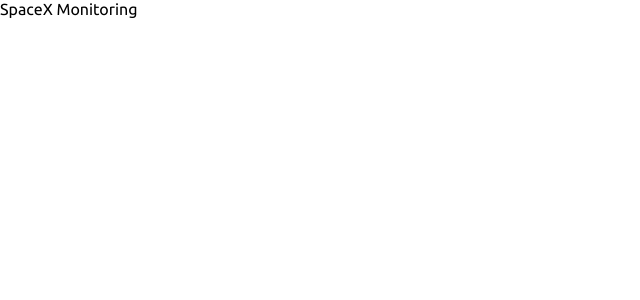
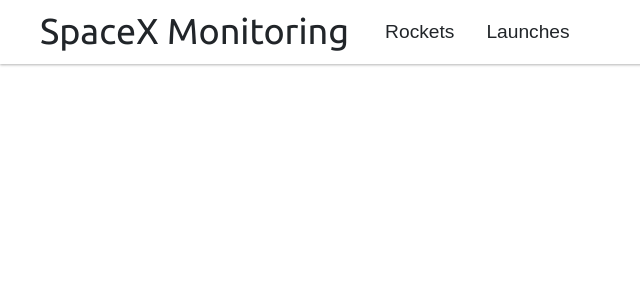
Before and after one commit to Occator/spacex-monitoring-website, a React (Create React App) app: page / in a window 1280 px wide. Shown: the top 300 px of the page, without its empty margins (0-640 px from the left). Built offline with nearby package versions, Linux system fonts and the light colour scheme; no server answers.

Commit message:
implemented Navbar with dropdown menu

```diff
--- a/src/App.css
+++ b/src/App.css
@@ -7,3 +7,106 @@
 .App {
   font-family: "Ubuntu", sans-serif;
 }
+
+/* ====================
+NavBar
+==================== */
+
+/* ### Header ### */
+
+header {
+  box-shadow: 0 1px 3px 0 rgba(0, 0, 0, 0.17), 0 1px 2px 0 rgba(0, 0, 0, 0.15);
+  color: #212529;
+}
+
+.logo {
+  text-decoration: none;
+  font-size: 2.25rem;
+  color: inherit;
+  margin-right: 20px;
+}
+
+.nav-area {
+  background-color: white;
+  display: flex;
+  /* max-width: 1200px; */
+  padding: 10px 40px;
+  /* margin: 0 auto; */
+}
+
+/* ### Navbar ### */
+nav {
+  display: flex;
+  align-items: center;
+}
+
+.menus {
+  display: flex;
+  align-items: center;
+  flex-wrap: wrap;
+  list-style: none;
+}
+.menu-items {
+  position: relative;
+  font-size: 1.5rem;
+}
+/* .menu-items a {
+  display: block;
+} */
+
+.menu-items button {
+  display: flex;
+  align-items: center;
+  color: inherit;
+  font-size: 1.2rem;
+  border: none;
+  background-color: transparent;
+  cursor: pointer;
+  width: 100%;
+  padding: 0.7rem 1rem;
+}
+
+.menu-items > a {
+  display: block;
+  font-size: 0.875rem;
+  text-align: left;
+  color: inherit;
+  padding: 0.7rem 1rem;
+  text-decoration: none;
+  border-radius: 0.3rem;
+  width: 100%;
+}
+
+.menu-items a:hover,
+.menu-items button:hover {
+  background-color: #f2f2f2;
+}
+
+/* ### Dropdown ### */
+.dropdown {
+  position: absolute;
+  right: auto;
+  left: 0;
+  box-shadow: 0 10px 15px -3px rgba(46, 41, 51, 0.08),
+    0 4px 6px -2px rgba(71, 63, 79, 0.16);
+  z-index: 9999;
+  min-width: 10rem;
+  padding: 0.5rem 0;
+  list-style: none;
+  background-color: #fff;
+  border-radius: 0.5rem;
+  display: none;
+}
+
+.dropdown.show {
+  display: block;
+  padding: 0;
+}
+
+/* ============================================================
+Landing Page / Successful launches / failed Launches
+============================================================ */
+
+/* ====================
+Rockets detail page
+==================== */
--- a/src/App.js
+++ b/src/App.js
@@ -1,7 +1,12 @@
 import "./App.css";
+import Header from "./components/NavBar/Header";
 
 function App() {
-  return <div className="App">SpaceX Monitoring</div>;
+  return (
+    <div className="App">
+      <Header />
+    </div>
+  );
 }
 
 export default App;
--- /dev/null
+++ b/src/components/NavBar/Dropdown.jsx
@@ -0,0 +1,14 @@
+import "../../App.css";
+
+export default function Dropdown(props) {
+  const { submenus, dropdown } = props;
+  return (
+    <ul className={`dropdown ${dropdown ? "show" : ""}`}>
+      {submenus.map((submenu, index) => (
+        <li className="menu-items" key={index}>
+          <a href={submenu.url}>{submenu.title}</a>
+        </li>
+      ))}
+    </ul>
+  );
+}
--- /dev/null
+++ b/src/components/NavBar/Header.jsx
@@ -0,0 +1,17 @@
+// this component renders Logo and Navbar component
+
+import "../../App.css";
+import Navbar from "./Navbar";
+
+export default function Header() {
+  return (
+    <header>
+      <div className="nav-area">
+        <a href="/" className="logo">
+          SpaceX Monitoring
+        </a>
+        <Navbar />
+      </div>
+    </header>
+  );
+}
--- /dev/null
+++ b/src/components/NavBar/MenuItems.jsx
@@ -0,0 +1,50 @@
+import "../../App.css";
+import { useState, useEffect, useRef } from "react";
+import Dropdown from "./Dropdown";
+
+export default function MenuItems(props) {
+  const [dropdown, setDropdown] = useState(false);
+  const { items } = props;
+  let toggleDropdownRef = useRef();
+
+  useEffect(() => {
+    const toggleDropdownHandler = (event) => {
+      if (
+        dropdown &&
+        toggleDropdownRef.current &&
+        !toggleDropdownRef.current.contains(event.target)
+      ) {
+        setDropdown(false);
+      }
+    };
+    document.addEventListener("mousedown", toggleDropdownHandler);
+    document.addEventListener("touchstart", toggleDropdownHandler);
+
+    // cleanup the event listener
+    return () => {
+      document.removeEventListener("mousedown", toggleDropdownHandler);
+      document.removeEventListener("touchstart", toggleDropdownHandler);
+    };
+  }, [dropdown]);
+  return (
+    <>
+      <li className="menu-items" ref={toggleDropdownRef}>
+        {items.submenu ? (
+          <>
+            <button
+              type="button"
+              aria-haspopup="menu"
+              aria-expanded={dropdown ? "true" : "false"}
+              onClick={() => setDropdown((prev) => !prev)}
+            >
+              {items.title}{" "}
+            </button>
+            <Dropdown submenus={items.submenu} dropdown={dropdown} />
+          </>
+        ) : (
+          <a href={items.url}>{items.title}</a>
+        )}
+      </li>
+    </>
+  );
+}
--- /dev/null
+++ b/src/components/NavBar/Navbar.jsx
@@ -0,0 +1,15 @@
+import "../../App.css";
+import { menuItems } from "./menu-items";
+import MenuItems from "./MenuItems";
+
+export default function Navbar() {
+  return (
+    <nav>
+      <ul className="menus">
+        {menuItems.map((menu, index) => {
+          return <MenuItems items={menu} key={index} />;
+        })}
+      </ul>
+    </nav>
+  );
+}
--- /dev/null
+++ b/src/components/NavBar/menu-items.jsx
@@ -0,0 +1,44 @@
+// this file holds the menu items
+
+export const menuItems = [
+  {
+    title: "Rockets",
+    url: "/rockets",
+    submenu: [
+      {
+        title: "Falcon 9",
+        url: "falcon9",
+      },
+      {
+        title: "Falcon Heavy",
+        url: "falcon-heavy",
+      },
+      {
+        title: "Falcon 1",
+        url: "falcon1",
+      },
+      {
+        title: "Starship",
+        url: "starship",
+      },
+    ],
+  },
+  {
+    title: "Launches",
+    url: "/launches",
+    submenu: [
+      {
+        title: "success",
+        url: "success",
+      },
+      {
+        title: "failed",
+        url: "failed",
+      },
+      {
+        title: "upcoming",
+        url: "/",
+      },
+    ],
+  },
+];
--- a/src/context/DataContext.jsx
+++ b/src/context/DataContext.jsx
@@ -42,7 +42,9 @@ export default function DataContextProvider(props) {
 
   useEffect(() => {
     fetchHelperFunction(missionsURL);
+    fetchHelperFunction(launchesURL);
     fetchHelperFunction(rocketsURL);
+    fetchHelperFunction(launchpadsURL);
   }, []);
 
   return (
```
